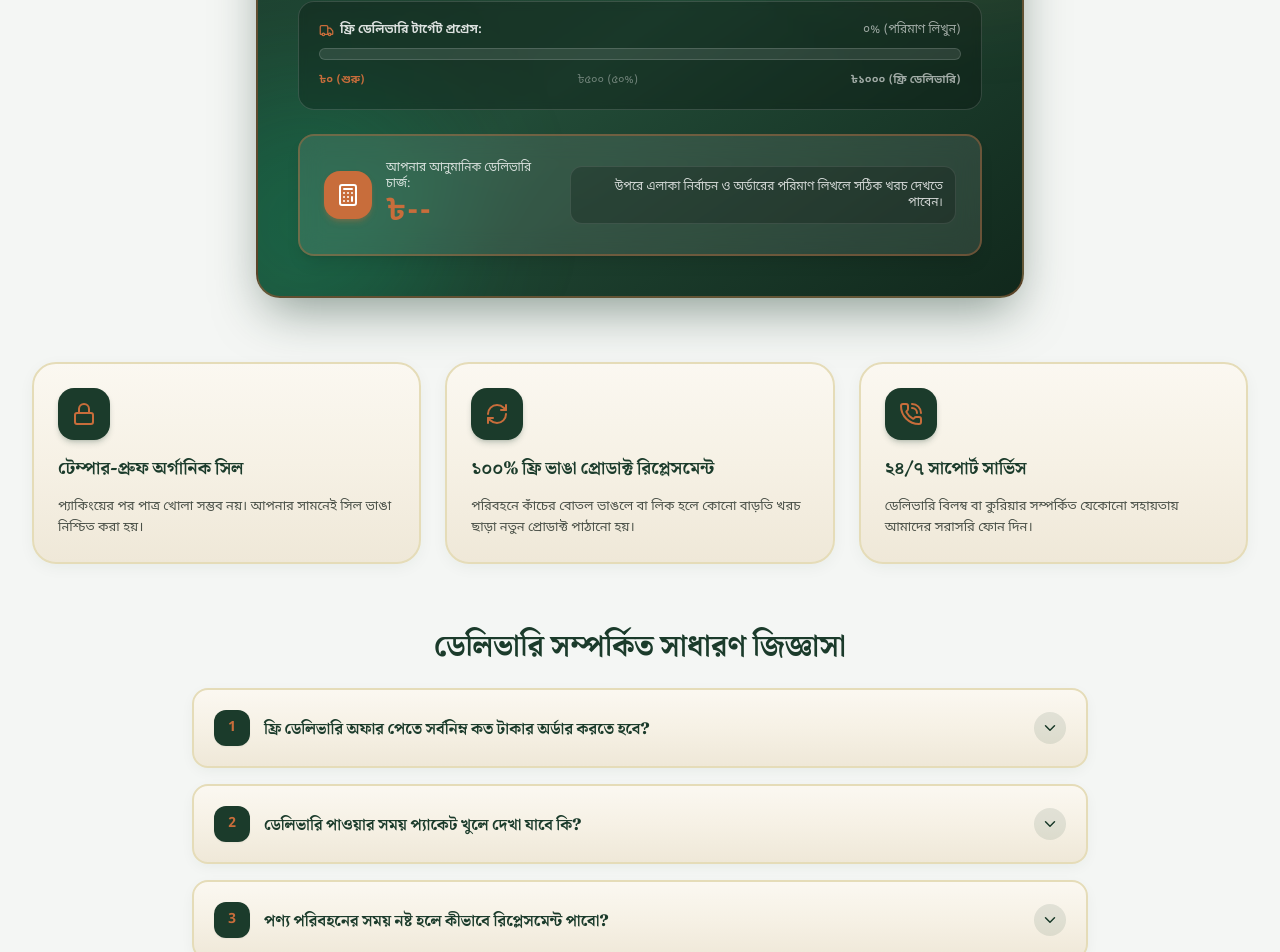
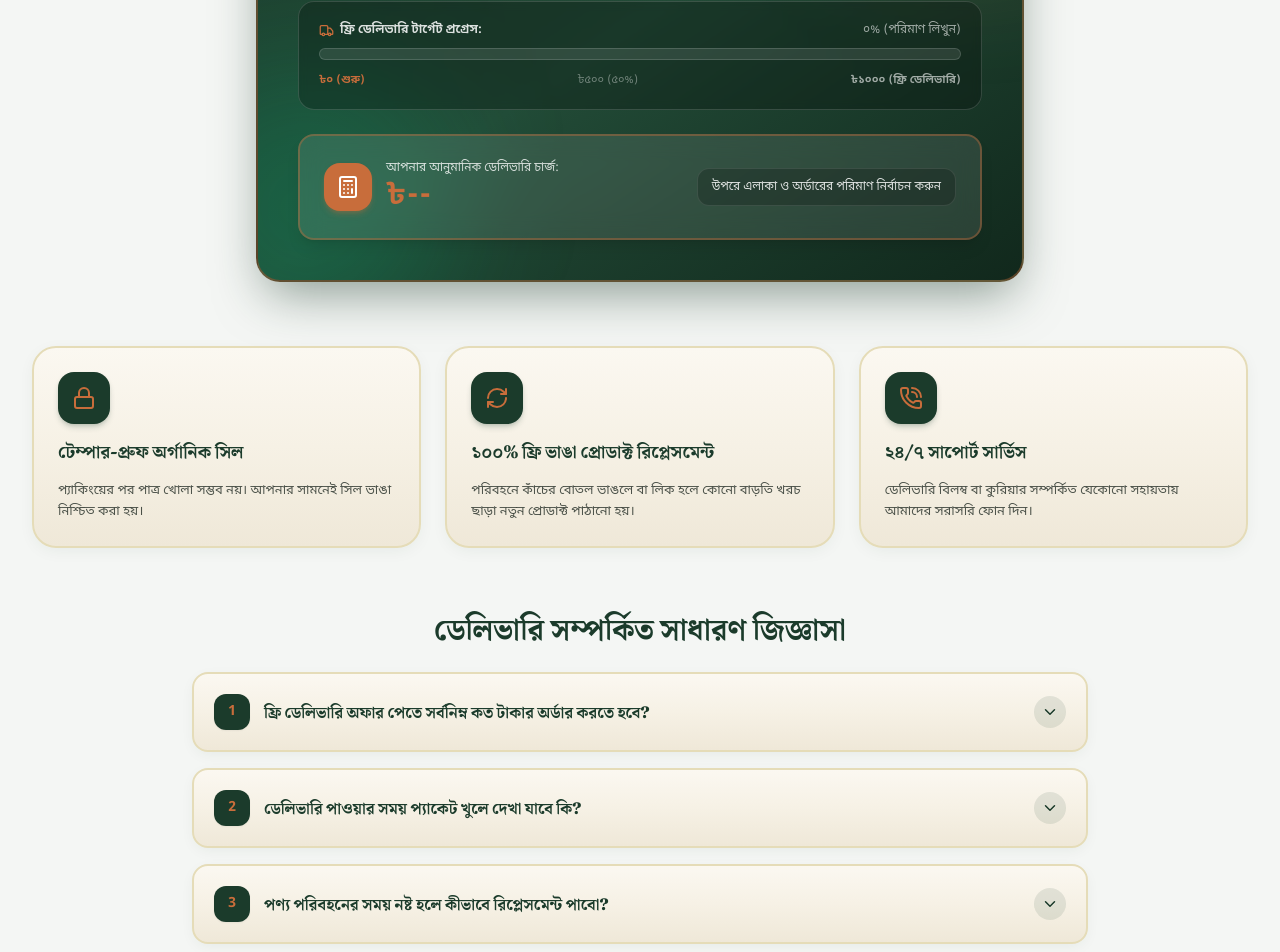
Before and after one commit to tridib371/prokriti-barta, a React (Vite) app: page /delivery in a window 1280 px wide. Shown: the part 1887-2839 px from the top of the page. Built offline with nearby package versions, Linux system fonts and the light colour scheme.

Commit message:
fix(delivery): make calculator helper prompt concise and strictly display on one single line

```diff
--- a/src/pages/Delivery.jsx
+++ b/src/pages/Delivery.jsx
@@ -501,10 +501,10 @@ export default function Delivery() {
             </div>
 
             {calcDeliveryFee() === null ? (
-              <div className="text-center sm:text-right text-xs text-white/80 font-bn-sans bg-black/20 p-3 rounded-xl border border-white/10">
+              <div className="text-center sm:text-right text-xs text-white/85 font-bn-sans bg-black/20 px-3.5 py-2.5 rounded-xl border border-white/10 whitespace-nowrap">
                 {lang === 'bn'
-                  ? 'উপরে এলাকা নির্বাচন ও অর্ডারের পরিমাণ লিখলে সঠিক খরচ দেখতে পাবেন।'
-                  : 'Select your area & enter cart total above to view shipping fee.'}
+                  ? 'উপরে এলাকা ও অর্ডারের পরিমাণ নির্বাচন করুন'
+                  : 'Select area & enter order amount above'}
               </div>
             ) : currentAmount < 1000 ? (
               <div className="text-center sm:text-right text-xs text-white/85 font-bn-sans bg-black/20 p-3 rounded-xl border border-white/10">
```
